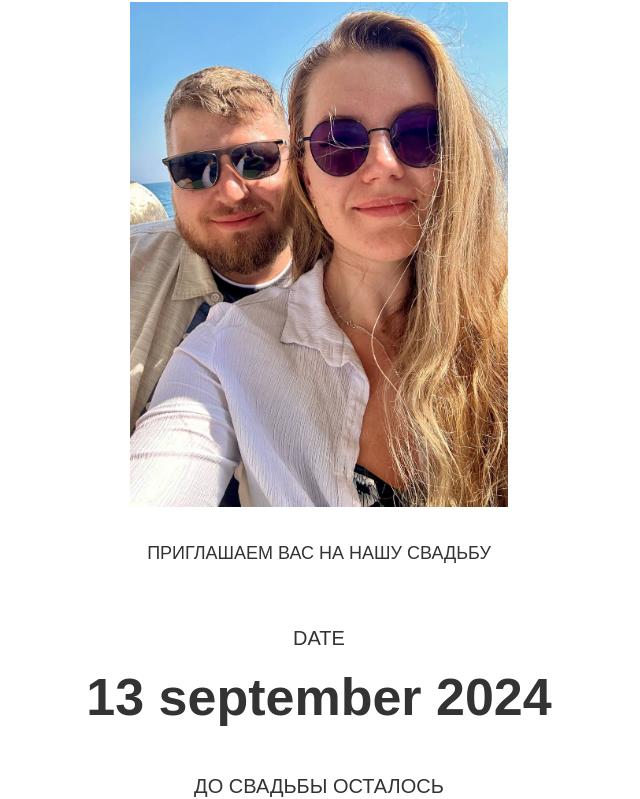
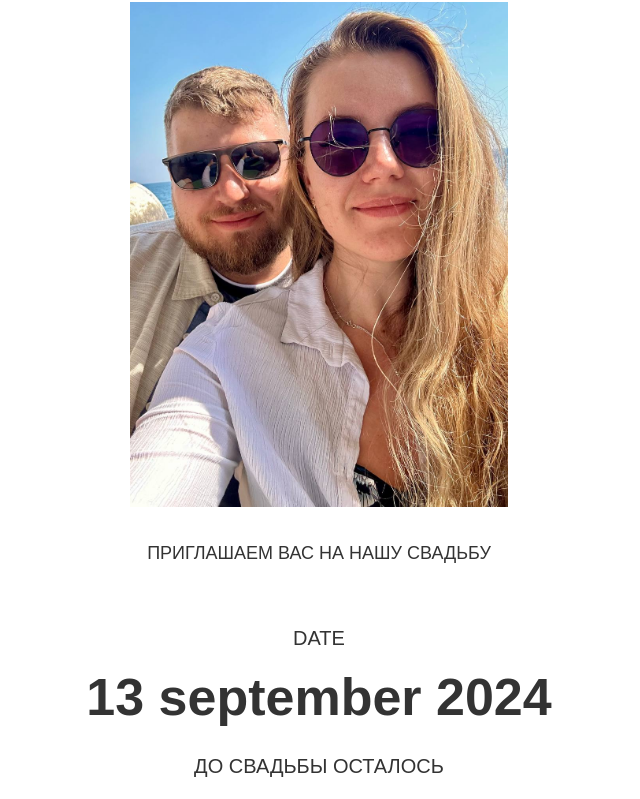
Before and after one commit to Klachkevich/Wedding-invite, a website: page index.html in a window 1280 px wide. Shown: the part 156-955 px from the top of the page, without its empty margins (321-961 px from the left). Drawn offline with nearby package versions, Linux system fonts and the light colour scheme; files that its build step writes are made by us from their sources; files whose address does not match are found by name; a web font is replaced by a local one.

Commit message:
Update _typography.scss

```diff
--- a/sass/partials/_typography.scss
+++ b/sass/partials/_typography.scss
@@ -42,7 +42,7 @@ p {
   font-size: $font-size-p;
   line-height: $base-line-height;
   color: $txt-primary;
-  padding-bottom: 20px;
+  // padding-bottom: 20px;
 }
 
 h1 {
```
